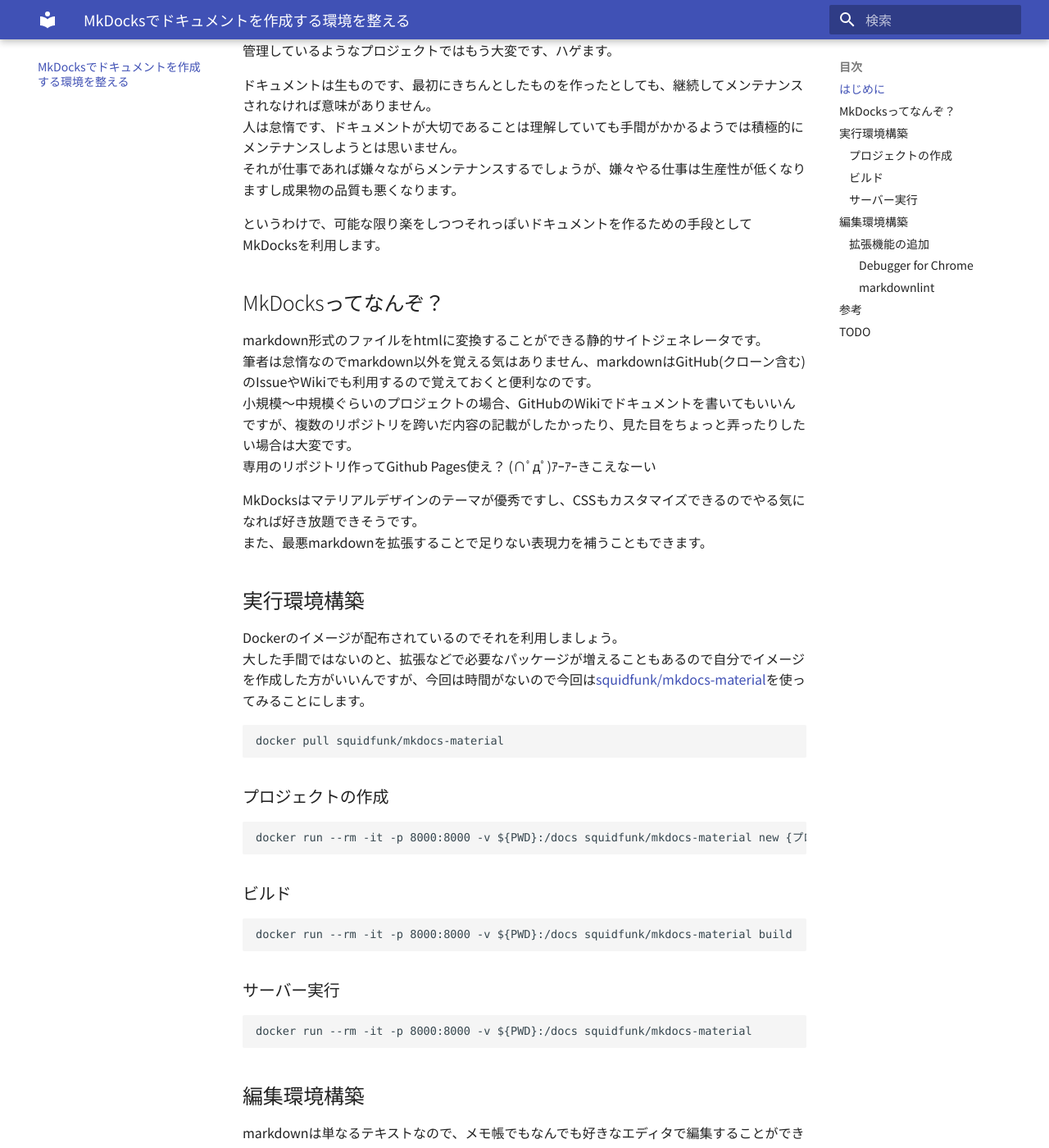
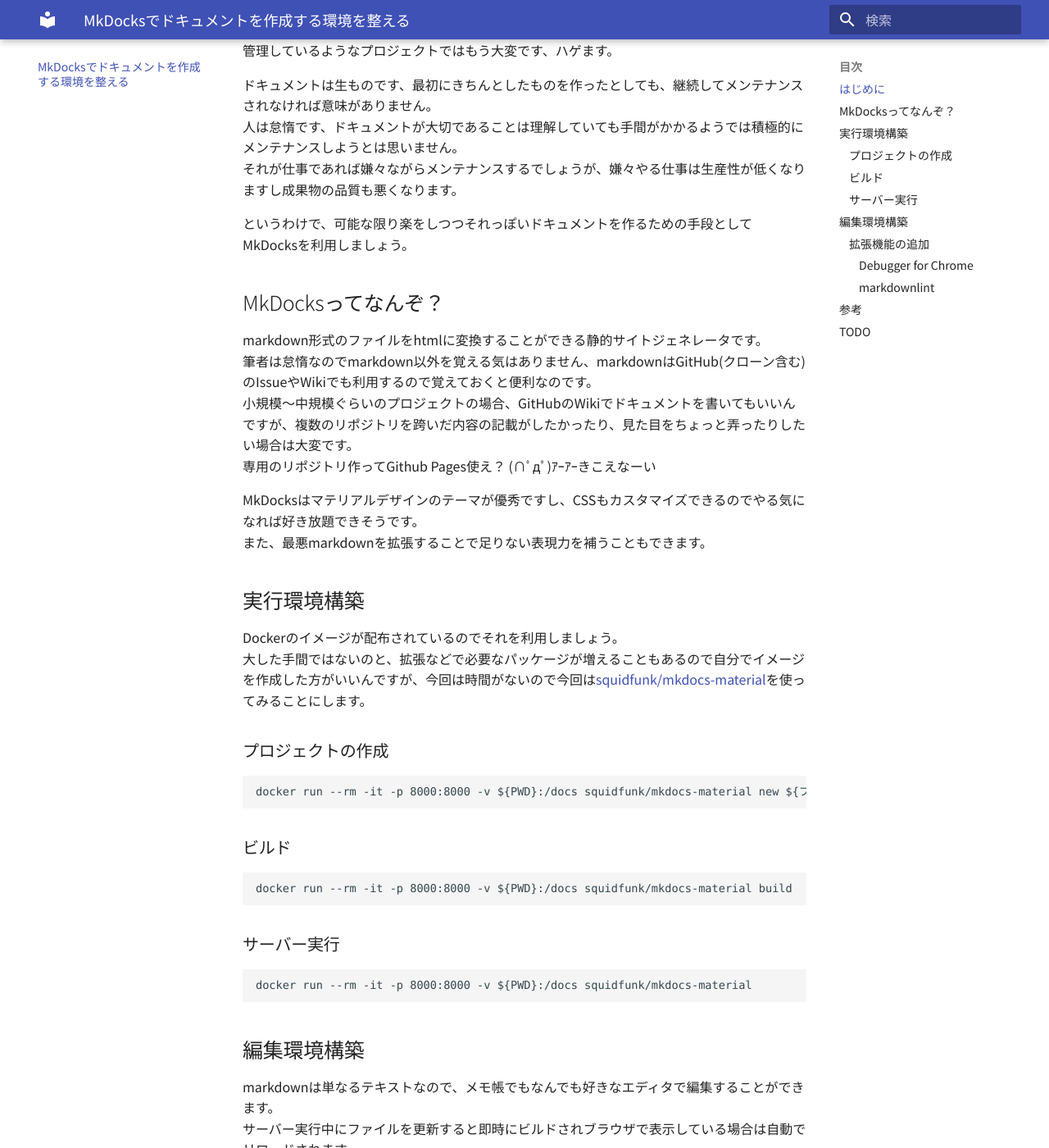
Before and after one commit to Shigezo32/MkDocs, an MkDocs documentation site: the page built from docs/MkDocksでドキュメントを作成する環境を整える.md, in a window 1280 px wide and 1400 px high, scrolled down 492 px. Shown: the whole window at 82% size. Built offline with MkDocs 1.6.1 and Material for MkDocs 9.7.7, drawn with Linux system fonts in a browser that asks for light colours; some web fonts are replaced; some of the changed text lies outside the part shown.

Commit message:
docs: 微修正

````diff
--- a/docs/MkDocksでドキュメントを作成する環境を整える.md
+++ b/docs/MkDocksでドキュメントを作成する環境を整える.md
@@ -3,7 +3,7 @@
 ## はじめに
 
 ある程度の規模のプロジェクトになるときちんとしたドキュメントが欲しくなります。
-誰かひとりがすべての仕様を把握、コードレビューまで出来るようなスーパーマンがおり、ドキュメントが納品物に含まれない場合は必要ないかもしれませんが、割とレアケースかと思います。
+誰かひとりがすべての仕様を把握、コードレビューまで出来るようなスーパーマンがおり、ドキュメントが納品物に含まれない場合は必要ないかもしれませんが、割とレアケースなんじゃないでしょうか。
 
 ドキュメントのフォーマットとしてよくあるのがExcelやWordですが、表現力が高く使えない人が少ないのはいいのですが、頻繁に修正が発生するようなプロジェクトの場合、修正差分の比較がしんどいです。
 SVNやGitでバージョン管理している場合はまだマシですが、SharePointやファイルサーバーで管理しているようなプロジェクトではもう大変です、ハゲます。
@@ -12,7 +12,7 @@
 人は怠惰です、ドキュメントが大切であることは理解していても手間がかかるようでは積極的にメンテナンスしようとは思いません。
 それが仕事であれば嫌々ながらメンテナンスするでしょうが、嫌々やる仕事は生産性が低くなりますし成果物の品質も悪くなります。
 
-というわけで、可能な限り楽をしつつそれっぽいドキュメントを作るための手段としてMkDocksを利用します。
+というわけで、可能な限り楽をしつつそれっぽいドキュメントを作るための手段としてMkDocksを利用しましょう。
 
 ## MkDocksってなんぞ？
 
@@ -29,14 +29,10 @@
 Dockerのイメージが配布されているのでそれを利用しましょう。
 大した手間ではないのと、拡張などで必要なパッケージが増えることもあるので自分でイメージを作成した方がいいんですが、今回は時間がないので今回は[squidfunk/mkdocs-material](https://hub.docker.com/r/squidfunk/mkdocs-material/)を使ってみることにします。
 
-```sh
-docker pull squidfunk/mkdocs-material
-```
-
 ### プロジェクトの作成
 
 ```sh
-docker run --rm -it -p 8000:8000 -v ${PWD}:/docs squidfunk/mkdocs-material new {プロジェクト名}
+docker run --rm -it -p 8000:8000 -v ${PWD}:/docs squidfunk/mkdocs-material new ${プロジェクト名}
 ```
 
 ### ビルド
````
